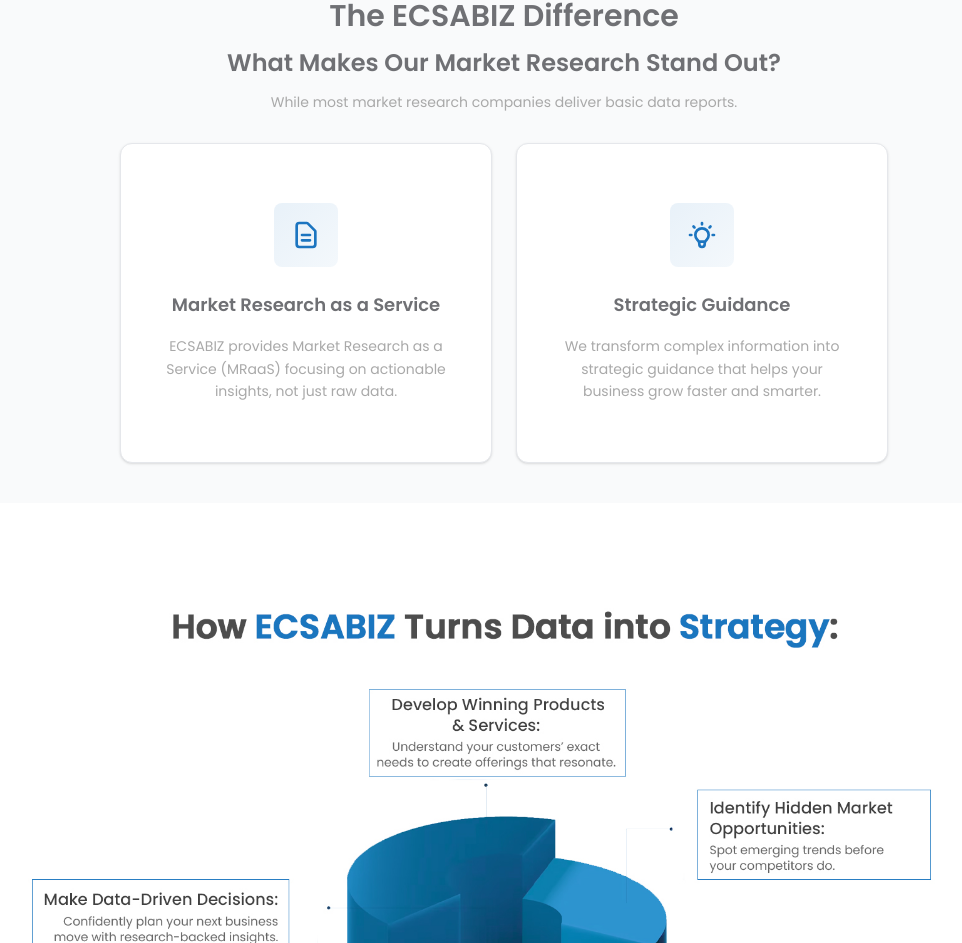
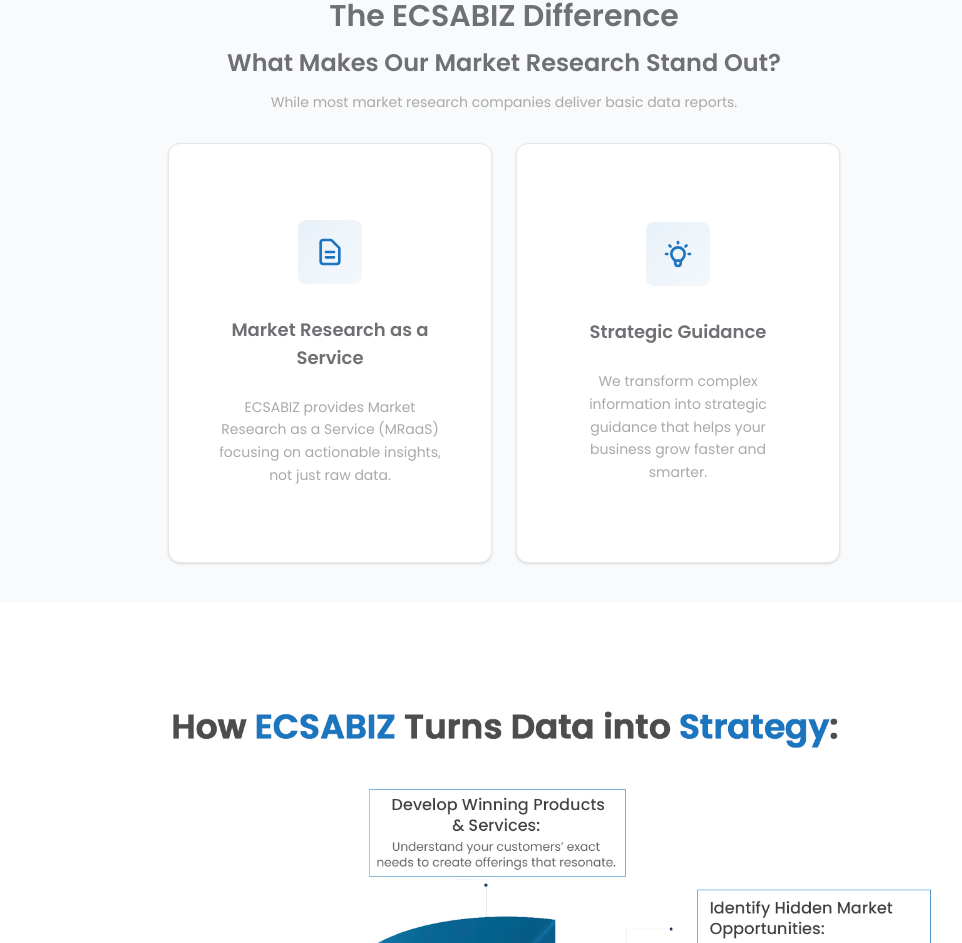
Before and after one commit to Sharmeen-Rauf/escabiz, a Next.js app: page /b2b-market-research-agency-escabiz in a window 1280 px wide. Shown: the part 1592-2535 px from the top of the page, without its empty margins (136-1098 px from the left). Built offline with nearby package versions, Linux system fonts and the light colour scheme.

Commit message:
Update card dimensions and spacing in B2B Market Research Agency page: adjust grid width, increase padding, and enhance title margins for improved readability and visual consistency.

```diff
--- a/src/app/b2b-market-research-agency-escabiz/page.tsx
+++ b/src/app/b2b-market-research-agency-escabiz/page.tsx
@@ -185,11 +185,11 @@ export default function B2BIndustryAnalysis() {
               </div>
 
               {/* Two Cards Side by Side */}
-              <div className="grid grid-cols-1 md:grid-cols-2 gap-6 max-w-3xl mx-auto">
+              <div className="grid grid-cols-1 md:grid-cols-2 gap-6 max-w-2xl mx-auto">
                 {/* Card 1: MRaaS */}
-                <div className="bg-white rounded-xl shadow-sm hover:shadow-lg transition-all duration-500 p-8 lg:p-10 border border-gray-200 hover:border-[#1c75c0] text-center min-h-[320px] flex flex-col justify-center">
+                <div className="bg-white rounded-xl shadow-sm hover:shadow-lg transition-all duration-500 p-10 lg:p-12 border border-gray-200 hover:border-[#1c75c0] text-center min-h-[420px] flex flex-col justify-center">
                   {/* Icon */}
-                  <div className="flex justify-center mb-6">
+                  <div className="flex justify-center mb-8">
                     <div className="bg-gradient-to-br from-[#1c75c0]/10 to-[#1c75c0]/5 rounded-lg p-4 w-16 h-16 flex items-center justify-center">
                       <svg className="w-8 h-8 text-[#1c75c0]" fill="none" stroke="currentColor" viewBox="0 0 24 24">
                         <path strokeLinecap="round" strokeLinejoin="round" strokeWidth={2} d="M9 12h6m-6 4h6m2 5H7a2 2 0 01-2-2V5a2 2 0 012-2h5.586a1 1 0 01.707.293l5.414 5.414a1 1 0 01.293.707V19a2 2 0 01-2 2z" />
@@ -198,7 +198,7 @@ export default function B2BIndustryAnalysis() {
                   </div>
 
                   {/* Title */}
-                  <h5 className="text-base md:text-lg font-semibold text-[#6f7074] mb-4">
+                  <h5 className="text-base md:text-lg font-semibold text-[#6f7074] mb-6">
                     Market Research as a Service
                   </h5>
 
@@ -209,9 +209,9 @@ export default function B2BIndustryAnalysis() {
                 </div>
 
                 {/* Card 2: Strategic Guidance */}
-                <div className="bg-white rounded-xl shadow-sm hover:shadow-lg transition-all duration-500 p-8 lg:p-10 border border-gray-200 hover:border-[#1c75c0] text-center min-h-[320px] flex flex-col justify-center">
+                <div className="bg-white rounded-xl shadow-sm hover:shadow-lg transition-all duration-500 p-10 lg:p-12 border border-gray-200 hover:border-[#1c75c0] text-center min-h-[420px] flex flex-col justify-center">
                   {/* Icon */}
-                  <div className="flex justify-center mb-6">
+                  <div className="flex justify-center mb-8">
                     <div className="bg-gradient-to-br from-[#1c75c0]/10 to-[#1c75c0]/5 rounded-lg p-4 w-16 h-16 flex items-center justify-center">
                       <svg className="w-8 h-8 text-[#1c75c0]" fill="none" stroke="currentColor" viewBox="0 0 24 24">
                         <path strokeLinecap="round" strokeLinejoin="round" strokeWidth={2} d="M9.663 17h4.673M12 3v1m6.364 1.636l-.707.707M21 12h-1M4 12H3m3.343-5.657l-.707-.707m2.828 9.9a5 5 0 117.072 0l-.548.547A3.374 3.374 0 0014 18.469V19a2 2 0 11-4 0v-.531c0-.895-.356-1.754-.988-2.386l-.548-.547z" />
@@ -220,7 +220,7 @@ export default function B2BIndustryAnalysis() {
                   </div>
 
                   {/* Title */}
-                  <h5 className="text-base md:text-lg font-semibold text-[#6f7074] mb-4">
+                  <h5 className="text-base md:text-lg font-semibold text-[#6f7074] mb-6">
                     Strategic Guidance
                   </h5>
 
```
